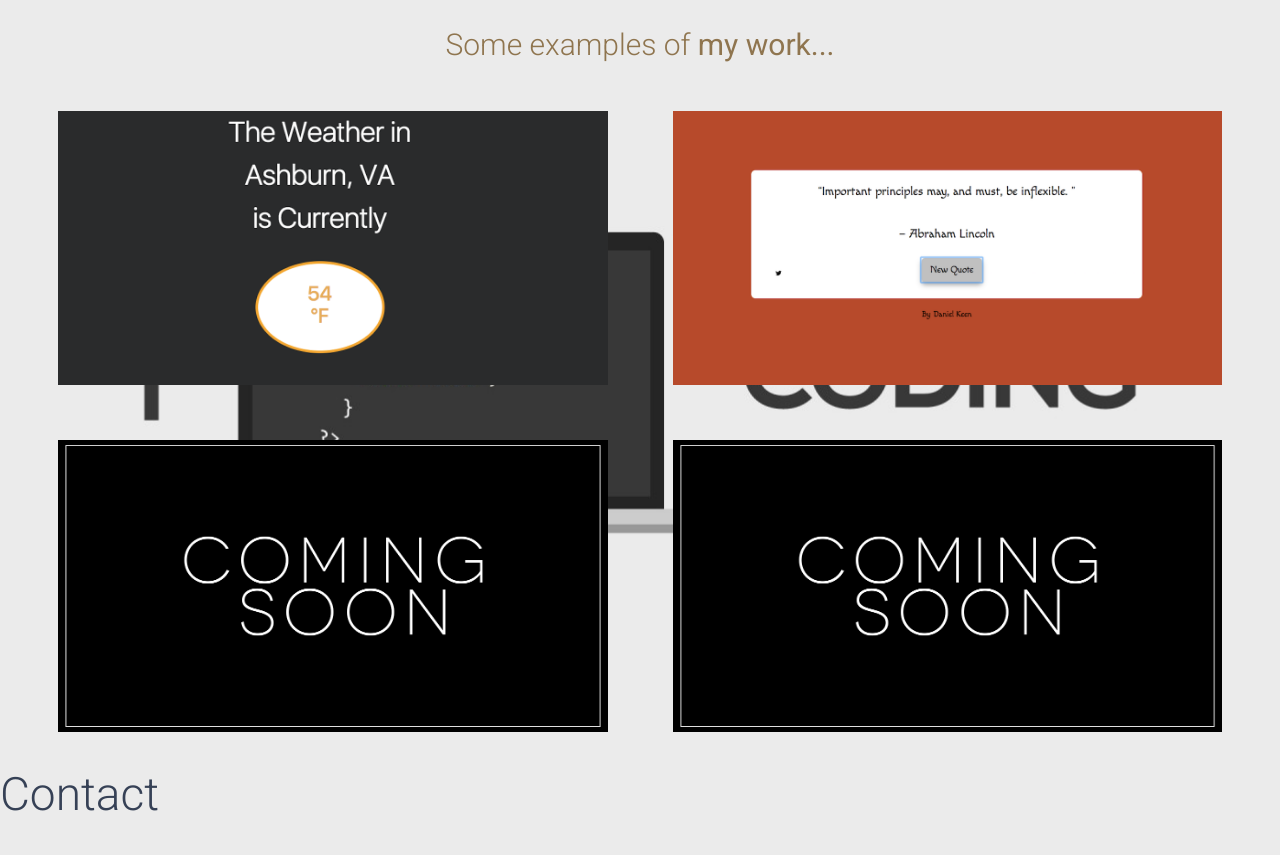
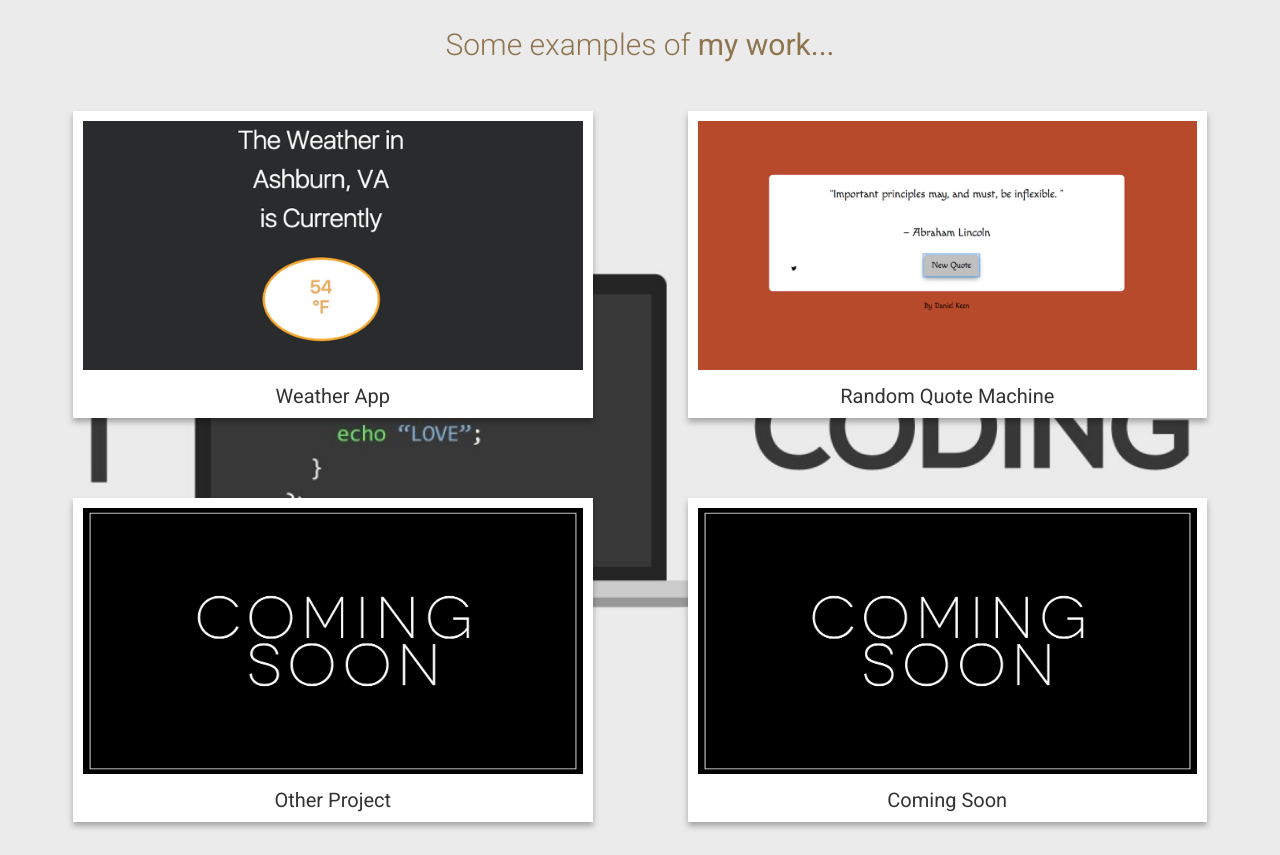
Before and after one commit to DKeen0123/PersonalSite, a website: page app/index.html in a window 1280 px wide. Shown: the part 1688-2543 px from the top of the page. Drawn offline with Linux system fonts and the light colour scheme.

Commit message:
set up basic layout of portfolio.

```diff
--- /dev/null
+++ b/app/assets/styles/modules/_portfolio.css
@@ -0,0 +1,52 @@
+.portfolio {
+
+  &__images a {
+    background: white;
+    display: inline;
+    float: left;
+    margin: 0 15px 30px;
+    padding: 10px 10px 25px;
+    text-align: center;
+    text-decoration: none;
+    -webkit-box-shadow: 0 4px 6px rgba(0, 0, 0, .3);
+    -moz-box-shadow: 0 4px 6px rgba(0,0,0,.3);
+    box-shadow: 0 4px 6px rgba(0,0,0,.3);
+    -webkit-transition: all .15s linear;
+    -moz-transition: all .15s linear;
+    transition: all .15s linear;
+    z-index:0;
+    position:relative;
+  }
+
+  &__images a:after {
+    color: #333;
+  	font-size: 20px;
+  	content: attr(title);
+  	position: relative;
+  	top:15px;
+  }
+
+  &__images img {
+    display: block;
+	  width: inherit;
+  }
+
+  &__images a:nth-child(2n) {
+	    transform: rotate(4deg);
+  }
+
+  &__images a:nth-child(3n) {
+	    transform: rotate(-24deg);
+  }
+
+  &__images a:nth-child(4n) {
+    transform: rotate(14deg);
+  }
+
+  &__images a:nth-child(5n) {
+    transform: rotate(-18deg);
+  }
+
+
+
+}
--- a/app/assets/styles/styles.css
+++ b/app/assets/styles/styles.css
@@ -10,3 +10,4 @@
 @import "modules/_skills";
 @import "modules/_about";
 @import "modules/_generic-content-container";
+@import "modules/_portfolio";
--- a/app/index.html
+++ b/app/index.html
@@ -78,7 +78,7 @@
     </div>
   </div>
 
-  <div class="portfolio page-section page-section--portfolio">
+  <div id="portfolio" class="page-section page-section--portfolio">
     <div class="wrapper">
       <h1 class="headline headline--centered headline-b-margin-small">Portfolio</h1>
       <h2  class="headline headline--centered headline--gold headline--small headline--b-margin-large">
@@ -87,18 +87,18 @@
       <div class="portfolio__images">
         <div class="row row--gutters row--b-padding">
           <div class="row__medium-6">
-            <img src="assets/images/weather_app.png" />
+            <a href="" title="Weather App"><img alt="Weather App" title="Weather App" src="assets/images/weather_app.png" /></a>
           </div>
           <div class="row__medium-6">
-            <img src="assets/images/quote_machine.png" />
+            <a href="" title="Random Quote Machine"><img alt="Random Quote Machine" title="Random Quote Machine" src="assets/images/quote_machine.png" /></a>
           </div>
        </div>
           <div class="row row--gutters">
             <div class="row__medium-6">
-              <img src="assets/images/coming_soon.jpg" />
+              <a href="" title="Other Project"><img alt="Other Project" title="Other Project" src="assets/images/coming_soon.jpg" /></a>
             </div>
             <div class="row__medium-6">
-              <img src="assets/images/coming_soon.jpg" />
+              <a href="" title="Coming Soon"><img alt="Coming Soon" title="Coming Soon" src="assets/images/coming_soon.jpg" /></a>
             </div>
         </div>
       </div>
--- a/app/temp/styles/styles.css
+++ b/app/temp/styles/styles.css
@@ -721,3 +721,52 @@ img {
 .generic-content-container p a {
     font-weight: 700;
   }
+
+.portfolio__images a {
+    background: white;
+    display: inline;
+    float: left;
+    margin: 0 15px 30px;
+    padding: 10px 10px 25px;
+    text-align: center;
+    text-decoration: none;
+    -webkit-box-shadow: 0 4px 6px rgba(0, 0, 0, .3);
+    box-shadow: 0 4px 6px rgba(0,0,0,.3);
+    -webkit-transition: all .15s linear;
+    transition: all .15s linear;
+    z-index:0;
+    position:relative;
+  }
+
+.portfolio__images a:after {
+    color: #333;
+  	font-size: 20px;
+  	content: attr(title);
+  	position: relative;
+  	top:15px;
+  }
+
+.portfolio__images img {
+    display: block;
+	  width: inherit;
+  }
+
+.portfolio__images a:nth-child(2n) {
+	    -webkit-transform: rotate(4deg);
+	            transform: rotate(4deg);
+  }
+
+.portfolio__images a:nth-child(3n) {
+	    -webkit-transform: rotate(-24deg);
+	            transform: rotate(-24deg);
+  }
+
+.portfolio__images a:nth-child(4n) {
+    -webkit-transform: rotate(14deg);
+            transform: rotate(14deg);
+  }
+
+.portfolio__images a:nth-child(5n) {
+    -webkit-transform: rotate(-18deg);
+            transform: rotate(-18deg);
+  }
```
Also changed, not shown: 1 other file.
